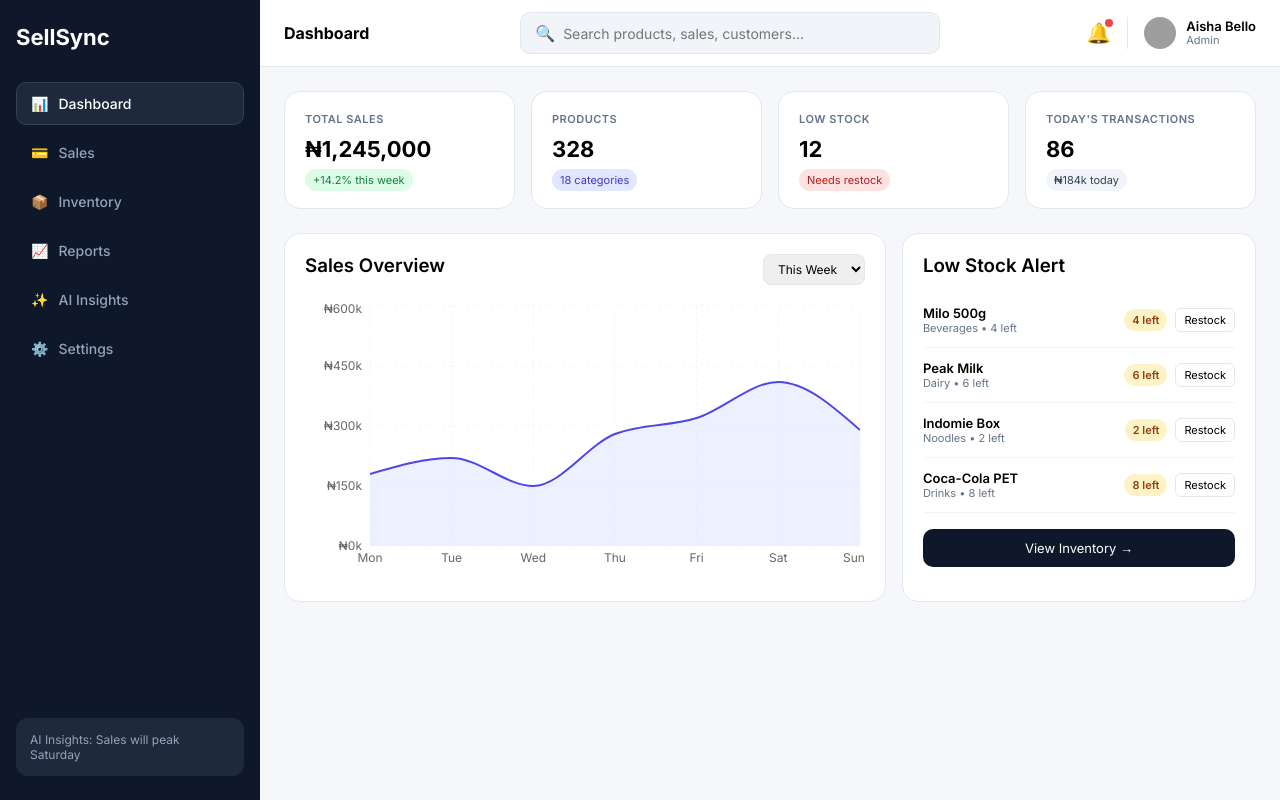
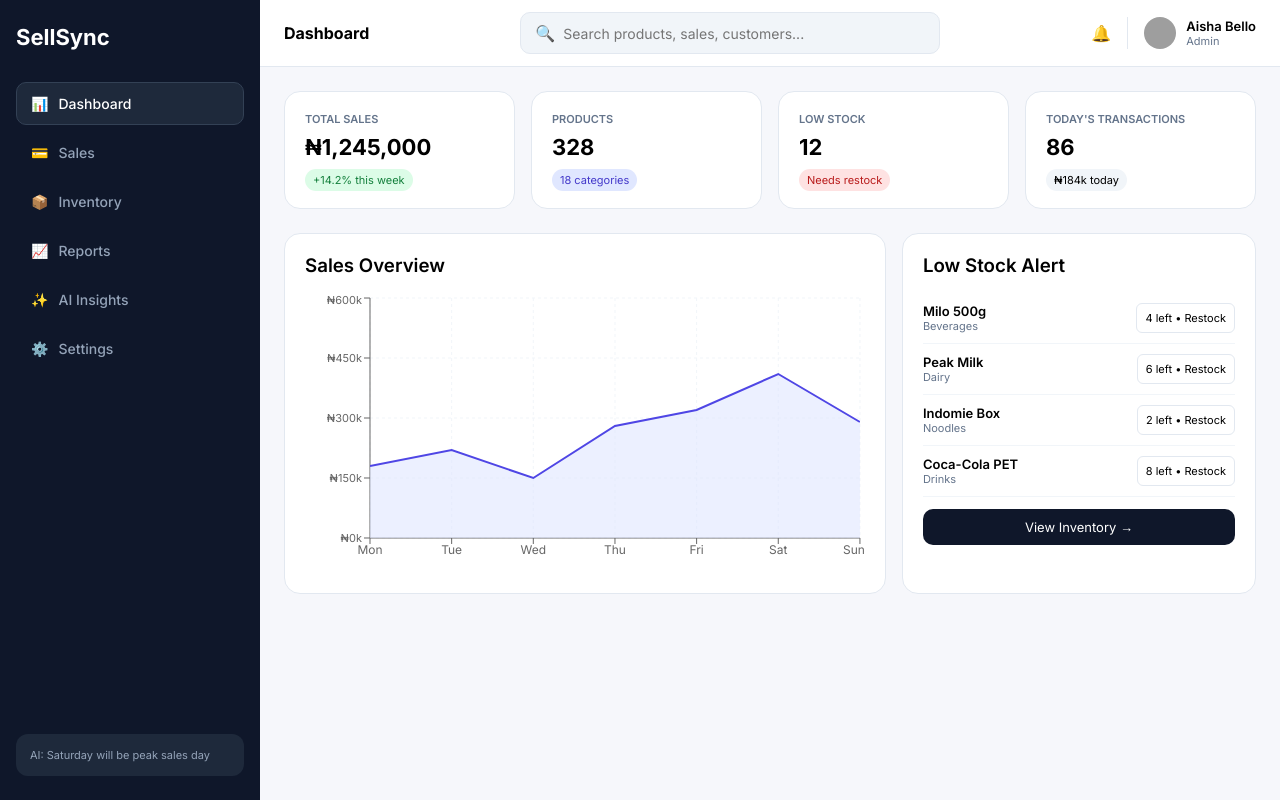
Before and after one commit to francisyakubu563-lab/Sellsync, a React (Vite) app: page / in a window 1280 px wide. Built offline with nearby package versions, Linux system fonts and the light colour scheme; grey boxes are pictures that could not be loaded.

Commit message:
Refactor inventory management and sales overview

```diff
--- a/src/App.jsx
+++ b/src/App.jsx
@@ -1,5 +1,5 @@
 import { useState, useMemo } from 'react'
-import { AreaChart, Area, XAxis, YAxis, CartesianGrid, Tooltip, ResponsiveContainer } from 'recharts'
+import { AreaChart, Area, BarChart, Bar, XAxis, YAxis, CartesianGrid, Tooltip, ResponsiveContainer } from 'recharts'
 
 const salesData = [
   { name: 'Mon', sales: 180000 }, { name: 'Tue', sales: 220000 },
@@ -7,25 +7,28 @@ const salesData = [
   { name: 'Fri', sales: 320000 }, { name: 'Sat', sales: 410000 },
   { name: 'Sun', sales: 290000 },
 ]
-const initialStock = [
-  { product: 'Milo 500g', stock: 4, category: 'Beverages' },
-  { product: 'Peak Milk', stock: 6, category: 'Dairy' },
-  { product: 'Indomie Box', stock: 2, category: 'Noodles' },
-  { product: 'Coca-Cola PET', stock: 8, category: 'Drinks' },
-]
+const salesByCat = [{name:'Drinks',value:320},{name:'Noodles',value:280},{name:'Dairy',value:180},{name:'Beverages',value:240}]
 
 export default function App() {
   const [active, setActive] = useState('Dashboard')
   const [search, setSearch] = useState('')
   const [showNotif, setShowNotif] = useState(false)
   const [toast, setToast] = useState('')
-  const [stock, setStock] = useState(initialStock)
+  const [inventory, setInventory] = useState([
+    { id:1, product: 'Milo 500g', stock: 4, category: 'Beverages', price: 2500 },
+    { id:2, product: 'Peak Milk', stock: 6, category: 'Dairy', price: 1800 },
+    { id:3, product: 'Indomie Box', stock: 2, category: 'Noodles', price: 4200 },
+    { id:4, product: 'Coca-Cola PET', stock: 8, category: 'Drinks', price: 300 },
+    { id:5, product: 'Golden Morn', stock: 15, category: 'Cereals', price: 1900 },
+  ])
+  const [transactions] = useState([
+    { id:'#TRX-8821', customer:'Tunde Ola', amount:42000, status:'Completed' },
+    { id:'#TRX-8820', customer:'Blessing J.', amount:15500, status:'Completed' },
+    { id:'#TRX-8819', customer:'Musa Ibrahim', amount:8300, status:'Pending' },
+  ])
 
-  const showToast = (msg) => { setToast(msg); setTimeout(()=>setToast(''), 2500) }
-
-  const filteredStock = useMemo(() =>
-    stock.filter(s => s.product.toLowerCase().includes(search.toLowerCase())), [search, stock]
-  )
+  const showToast = (m) => { setToast(m); setTimeout(()=>setToast(''), 2500) }
+  const filteredInv = useMemo(()=> inventory.filter(i=> i.product.toLowerCase().includes(search.toLowerCase())), [search, inventory])
 
   const menu = [
     { id: 'Dashboard', icon: '📊' }, { id: 'Sales', icon: '💳' },
@@ -38,7 +41,8 @@ export default function App() {
       <style>{`
         @import url('https://fonts.googleapis.com/css2?family=Inter:wght@400;500;600;700&display=swap');
         *{margin:0;padding:0;box-sizing:border-box;font-family:Inter,sans-serif}
-        .layout{display:flex;min-height:100vh;background:#f6f7fb}
+        body{background:#f6f7fb}
+       .layout{display:flex;min-height:100vh}
        .sidebar{width:260px;background:#0f172a;color:white;padding:24px 16px;position:fixed;height:100vh;z-index:20;display:flex;flex-direction:column}
        .main{flex:1;margin-left:260px;min-width:0}
        .topbar{background:white;border-bottom:1px solid #e2e8f0;padding:12px 24px;display:flex;align-items:center;justify-content:space-between;gap:12px;position:sticky;top:0;z-index:10}
@@ -47,101 +51,73 @@ export default function App() {
        .search:focus-within{border-color:#4f46e5;background:white}
        .cards{display:grid;grid-template-columns:repeat(4,1fr);gap:16px;padding:24px}
        .card{background:white;border:1px solid #e2e8f0;border-radius:16px;padding:20px;cursor:pointer;transition:.2s}
-        .card:hover{transform:translateY(-2px);box-shadow:0 8px 24px rgba(0,0,0,.06);border-color:#cbd5e1}
-        .card h4{color:#64748b;font-size:11px;font-weight:600;letter-spacing:.5px;text-transform:uppercase}
-        .card h2{font-size:22px;margin:10px 0 6px;font-weight:700}
+       .card:hover{transform:translateY(-2px);box-shadow:0 8px 24px rgba(0,0,0,.06)}
+       .box{background:white;border:1px solid #e2e8f0;border-radius:16px;padding:20px}
        .grid2{display:grid;grid-template-columns:1.7fr 1fr;gap:16px;padding:0 24px 24px}
-        .box{background:white;border:1px solid #e2e8f0;border-radius:16px;padding:20px}
-        .btn{width:100%;background:#0f172a;color:white;border:0;padding:11px;border-radius:10px;font-size:13px;cursor:pointer;transition:.2s}
+       .btn{background:#0f172a;color:white;border:0;padding:10px 16px;border-radius:10px;font-size:13px;cursor:pointer}
        .btn:hover{background:#1e293b}
-        .btn:active{transform:scale(.98)}
        .menuItem{padding:12px 14px;border-radius:10px;cursor:pointer;margin-bottom:6px;display:flex;gap:10px;align-items:center;font-size:14px;font-weight:500;transition:.2s}
-        .menuItem:hover{background:#1e293b;color:white}
-        .toast{position:fixed;bottom:24px;left:50%;transform:translateX(-50%);background:#0f172a;color:white;padding:12px 20px;border-radius:10px;font-size:13px;z-index:50;box-shadow:0 10px 30px rgba(0,0,0,.2)}
-        @media(max-width:900px){.cards{grid-template-columns:repeat(2,1fr)}.grid2{grid-template-columns:1fr}.sidebar{display:none}.main{margin-left:0}}
+       .toast{position:fixed;bottom:24px;left:50%;transform:translateX(-50%);background:#0f172a;color:white;padding:12px 20px;border-radius:10px;font-size:13px;z-index:50}
+        table{width:100%;border-collapse:collapse;font-size:13px}
+        th{color:#64748b;font-weight:600;text-align:left;padding:12px;border-bottom:1px solid #e2e8f0;font-size:11px;text-transform:uppercase}
+        td{padding:12px;border-bottom:1px solid #f1f5f9}
+        @media(max-width:900px){.cards{grid-template-columns:1fr 1fr}.grid2{grid-template-columns:1fr}.sidebar{display:none}.main{margin-left:0}}
       `}</style>
 
       <div className="layout">
         <aside className="sidebar">
           <h1 style={{fontSize:'22px',fontWeight:'700',marginBottom:'32px'}}>SellSync</h1>
-          <div style={{flex:1}}>
-            {menu.map(m => (
-              <div key={m.id} onClick={()=>{setActive(m.id); showToast(`${m.id} clicked`)}}
-                className="menuItem" style={{background: active===m.id ? '#1e293b' : 'transparent', color: active===m.id ? 'white' : '#94a3b8', border: active===m.id ? '1px solid #334155' : '1px solid transparent'}}>
-                <span>{m.icon}</span> {m.id}
-              </div>
-            ))}
-          </div>
-          <div style={{background:'#1e293b',padding:'14px',borderRadius:'12px',fontSize:'12px',color:'#94a3b8'}}>AI Insights: Sales will peak Saturday</div>
+          <div style={{flex:1}}>{menu.map(m=><div key={m.id} onClick={()=>setActive(m.id)} className="menuItem" style={{background:active===m.id?'#1e293b':'transparent',color:active===m.id?'white':'#94a3b8',border:active===m.id?'1px solid #334155':'1px solid transparent'}}><span>{m.icon}</span>{m.id}</div>)}</div>
+          <div style={{background:'#1e293b',padding:'14px',borderRadius:'12px',fontSize:'11px',color:'#94a3b8'}}>AI: Saturday will be peak sales day</div>
         </aside>
 
         <main className="main">
           <div className="topbar">
-            <div style={{fontWeight:700, minWidth:'90px'}}>{active}</div>
-            <div className="search">
-              <span>🔍</span>
-              <input value={search} onChange={e=>setSearch(e.target.value)} placeholder="Search products, sales, customers..." />
-            </div>
+            <div style={{fontWeight:700}}>{active}</div>
+            <div className="search"><span>🔍</span><input value={search} onChange={e=>setSearch(e.target.value)} placeholder="Search products, sales, customers..." /></div>
             <div style={{display:'flex',alignItems:'center',gap:'16px'}}>
-              <div style={{position:'relative'}}>
-                <div onClick={()=>setShowNotif(!showNotif)} style={{fontSize:'20px',cursor:'pointer',position:'relative'}}>🔔<span style={{position:'absolute',top:-2,right:-2,width:'8px',height:'8px',background:'#ef4444',borderRadius:'50%'}}></span></div>
-                {showNotif && <div style={{position:'absolute',right:0,top:'36px',width:'280px',background:'white',border:'1px solid #e2e8f0',borderRadius:'12px',padding:'12px',boxShadow:'0 10px 30px rgba(0,0,0,.1)',zIndex:20}}>
-                  <div style={{fontWeight:600,fontSize:'13px',marginBottom:'8px'}}>Notifications</div>
-                  <div style={{fontSize:'12px',padding:'8px 0',borderBottom:'1px solid #f1f5f9'}}>⚠️ Milo 500g is low (4 left)</div>
-                  <div style={{fontSize:'12px',padding:'8px 0'}}>✅ New sale: ₦42,000 - Indomie</div>
-                </div>}
-              </div>
-              <div onClick={()=>showToast('Profile settings coming soon')} style={{display:'flex',alignItems:'center',gap:'10px',borderLeft:'1px solid #e2e8f0',paddingLeft:'16px',cursor:'pointer'}}>
-                <img src="https://i.pravatar.cc/100?img=33" style={{width:'32px',height:'32px',borderRadius:'50%'}} />
-                <div style={{lineHeight:1.2}}><div style={{fontSize:'13px',fontWeight:600}}>Aisha Bello</div><div style={{fontSize:'11px',color:'#64748b'}}>Admin</div></div>
-              </div>
+              <div style={{position:'relative'}}><div onClick={()=>setShowNotif(!showNotif)} style={{cursor:'pointer'}}>🔔</div>{showNotif && <div style={{position:'absolute',right:0,top:36,width:280,background:'white',border:'1px solid #e2e8f0',borderRadius:12,padding:12,boxShadow:'0 10px 30px rgba(0,0,0,.1)'}}><div style={{fontWeight:600,fontSize:13,marginBottom:8}}>Notifications</div><div style={{fontSize:12,padding:'6px 0'}}>⚠️ Milo 500g low stock</div><div style={{fontSize:12,padding:'6px 0'}}>✅ ₦42k sale - Indomie</div></div>}</div>
+              <div style={{display:'flex',alignItems:'center',gap:10,borderLeft:'1px solid #e2e8f0',paddingLeft:16}}><img src="https://i.pravatar.cc/100?img=33" style={{width:32,height:32,borderRadius:'50%'}} /><div><div style={{fontSize:13,fontWeight:600}}>Aisha Bello</div><div style={{fontSize:11,color:'#64748b'}}>Admin</div></div></div>
             </div>
           </div>
 
-          {active === 'Dashboard' ? (
+          {active === 'Dashboard' && (
             <>
               <div className="cards">
-                <div className="card" onClick={()=>showToast('Total sales details opened')}><h4>Total Sales</h4><h2>₦1,245,000</h2><span style={{background:'#dcfce7',color:'#15803d',fontSize:'11px',padding:'4px 8px',borderRadius:'20px'}}>+14.2% this week</span></div>
-                <div className="card" onClick={()=>{setActive('Inventory'); showToast('Going to Inventory')}}><h4>Products</h4><h2>328</h2><span style={{background:'#e0e7ff',color:'#4338ca',fontSize:'11px',padding:'4px 8px',borderRadius:'20px'}}>18 categories</span></div>
-                <div className="card" onClick={()=>showToast('12 items need restock')}><h4>Low Stock</h4><h2>12</h2><span style={{background:'#fee2e2',color:'#b91c1c',fontSize:'11px',padding:'4px 8px',borderRadius:'20px'}}>Needs restock</span></div>
-                <div className="card" onClick={()=>setActive('Sales')}><h4>Today's Transactions</h4><h2>86</h2><span style={{background:'#f1f5f9',color:'#334155',fontSize:'11px',padding:'4px 8px',borderRadius:'20px'}}>₦184k today</span></div>
+                <div className="card" onClick={()=>showToast('Opening sales details')}><div style={{fontSize:11,color:'#64748b',fontWeight:600}}>TOTAL SALES</div><div style={{fontSize:22,fontWeight:700,margin:'8px 0'}}>₦1,245,000</div><span style={{background:'#dcfce7',color:'#15803d',padding:'4px 8px',borderRadius:20,fontSize:11}}>+14.2% this week</span></div>
+                <div className="card" onClick={()=>setActive('Inventory')}><div style={{fontSize:11,color:'#64748b',fontWeight:600}}>PRODUCTS</div><div style={{fontSize:22,fontWeight:700,margin:'8px 0'}}>328</div><span style={{background:'#e0e7ff',color:'#4338ca',padding:'4px 8px',borderRadius:20,fontSize:11}}>18 categories</span></div>
+                <div className="card" onClick={()=>setActive('Inventory')}><div style={{fontSize:11,color:'#64748b',fontWeight:600}}>LOW STOCK</div><div style={{fontSize:22,fontWeight:700,margin:'8px 0'}}>12</div><span style={{background:'#fee2e2',color:'#b91c1c',padding:'4px 8px',borderRadius:20,fontSize:11}}>Needs restock</span></div>
+                <div className="card" onClick={()=>setActive('Sales')}><div style={{fontSize:11,color:'#64748b',fontWeight:600}}>TODAY'S TRANSACTIONS</div><div style={{fontSize:22,fontWeight:700,margin:'8px 0'}}>86</div><span style={{background:'#f1f5f9',padding:'4px 8px',borderRadius:20,fontSize:11}}>₦184k today</span></div>
               </div>
-
               <div className="grid2">
-                <div className="box">
-                  <div style={{display:'flex',justifyContent:'space-between',marginBottom:'16px'}}><h3 style={{fontWeight:600}}>Sales Overview</h3><select onChange={e=>showToast(`Filter: ${e.target.value}`)} style={{border:'1px solid #e2e8f0',borderRadius:'8px',padding:'6px 10px',fontSize:'12px'}}><option>This Week</option><option>Last Week</option></select></div>
-                  <ResponsiveContainer width="100%" height={280}><AreaChart data={salesData}><CartesianGrid strokeDasharray="3 3" stroke="#f1f5f9" /><XAxis dataKey="name" tick={{fontSize:12}} axisLine={false} tickLine={false} /><YAxis tick={{fontSize:12}} axisLine={false} tickLine={false} tickFormatter={v=>`₦${v/1000}k`} /><Tooltip formatter={v=>[`₦${v.toLocaleString()}`,'Sales']} /><Area type="monotone" dataKey="sales" stroke="#4f46e5" fill="#e0e7ff" strokeWidth={2} /></AreaChart></ResponsiveContainer>
-                </div>
-
-                <div className="box">
-                  <h3 style={{fontWeight:600,marginBottom:'16px'}}>Low Stock Alert {search && `(${filteredStock.length})`}</h3>
-                  {filteredStock.length === 0 && <div style={{fontSize:'13px',color:'#64748b',padding:'20px 0',textAlign:'center'}}>No products found for "{search}"</div>}
-                  {filteredStock.map((item,i)=>(
-                    <div key={i} style={{display:'flex',justifyContent:'space-between',alignItems:'center',padding:'12px 0',borderBottom:'1px solid #f1f5f9'}}>
-                      <div><div style={{fontSize:'13px',fontWeight:600}}>{item.product}</div><div style={{fontSize:'11px',color:'#64748b'}}>{item.category} • {item.stock} left</div></div>
-                      <div style={{display:'flex',gap:'8px',alignItems:'center'}}>
-                        <span style={{background:'#fef3c7',color:'#92400e',fontSize:'11px',padding:'4px 8px',borderRadius:'20px',fontWeight:600}}>{item.stock} left</span>
-                        <button onClick={()=>{setStock(stock.map(s=> s.product===item.product ? {...s, stock: s.stock+10} : s)); showToast(`${item.product} restocked +10`)}} style={{border:'1px solid #e2e8f0',background:'white',borderRadius:'6px',padding:'4px 8px',cursor:'pointer',fontSize:'11px'}}>Restock</button>
-                      </div>
-                    </div>
-                  ))}
-                  <button className="btn" style={{marginTop:'16px'}} onClick={()=>{setActive('Inventory'); showToast('Opening full inventory')}}>View Inventory →</button>
-                </div>
+                <div className="box"><h3 style={{fontWeight:600,marginBottom:16}}>Sales Overview</h3><ResponsiveContainer width="100%" height={280}><AreaChart data={salesData}><CartesianGrid strokeDasharray="3 3" stroke="#f1f5f9" /><XAxis dataKey="name" tick={{fontSize:12}} /><YAxis tick={{fontSize:11}} tickFormatter={v=>`₦${v/1000}k`} /><Tooltip /><Area dataKey="sales" stroke="#4f46e5" fill="#e0e7ff" strokeWidth={2} /></AreaChart></ResponsiveContainer></div>
+                <div className="box"><h3 style={{fontWeight:600,marginBottom:16}}>Low Stock Alert</h3>{filteredInv.slice(0,4).map((i,idx)=><div key={idx} style={{display:'flex',justifyContent:'space-between',padding:'10px 0',borderBottom:'1px solid #f1f5f9'}}><div><div style={{fontSize:13,fontWeight:600}}>{i.product}</div><div style={{fontSize:11,color:'#64748b'}}>{i.category}</div></div><button onClick={()=>{setInventory(inventory.map(x=>x.id===i.id?{...x,stock:x.stock+10}:x)); showToast(`${i.product} restocked`)}} style={{border:'1px solid #e2e8f0',background:'white',borderRadius:6,padding:'4px 8px',fontSize:11,cursor:'pointer'}}>{i.stock} left • Restock</button></div>)}<button className="btn" style={{width:'100%',marginTop:12}} onClick={()=>setActive('Inventory')}>View Inventory →</button></div>
               </div>
             </>
-          ) : (
-            <div style={{padding:'40px 24px'}}>
-              <div className="box" style={{textAlign:'center',padding:'60px 20px'}}>
-                <div style={{fontSize:'48px',marginBottom:'12px'}}>{menu.find(m=>m.id===active)?.icon}</div>
-                <h2 style={{marginBottom:'8px'}}>{active} Page</h2>
-                <p style={{color:'#64748b',fontSize:'14px',marginBottom:'20px'}}>This is the {active} section. Content is interactive and ready for backend integration.</p>
-                <button className="btn" style={{width:'auto',padding:'10px 20px'}} onClick={()=>setActive('Dashboard')}>← Back to Dashboard</button>
-              </div>
-            </div>
           )}
+
+          {active === 'Sales' && (
+            <div style={{padding:24}}><div className="box"><h3 style={{marginBottom:16}}>Recent Transactions</h3><table><thead><tr><th>ID</th><th>Customer</th><th>Amount</th><th>Status</th><th>Action</th></tr></thead><tbody>{transactions.map(t=><tr key={t.id}><td>{t.id}</td><td>{t.customer}</td><td>₦{t.amount.toLocaleString()}</td><td><span style={{background: t.status==='Completed'?'#dcfce7':'#fef3c7',padding:'4px 8px',borderRadius:20,fontSize:11}}>{t.status}</span></td><td><button onClick={()=>showToast(`Viewing ${t.id}`)} style={{border:0,background:'#f1f5f9',padding:'6px 10px',borderRadius:6,cursor:'pointer'}}>View</button></td></tr>)}</tbody></table></div></div>
+          )}
+
+          {active === 'Inventory' && (
+            <div style={{padding:24}}><div className="box"><div style={{display:'flex',justifyContent:'space-between',marginBottom:16}}><h3>Inventory ({filteredInv.length})</h3><button className="btn" onClick={()=>{const name=prompt('Product name?'); if(name) setInventory([...inventory,{id:Date.now(),product:name,stock:10,category:'New',price:1000}]);}}> + Add Product</button></div><table><thead><tr><th>Product</th><th>Category</th><th>Price</th><th>Stock</th><th>Actions</th></tr></thead><tbody>{filteredInv.map(item=><tr key={item.id}><td style={{fontWeight:600}}>{item.product}</td><td>{item.category}</td><td>₦{item.price.toLocaleString()}</td><td><span style={{background:item.stock<10?'#fee2e2':'#dcfce7',padding:'4px 8px',borderRadius:20,fontSize:11}}>{item.stock}</span></td><td><button onClick={()=>setInventory(inventory.map(x=>x.id===item.id?{...x,stock:x.stock+1}:x))} style={{marginRight:6,border:'1px solid #e2e8f0',padding:'4px 8px',borderRadius:6,cursor:'pointer'}}>+1</button><button onClick={()=>setInventory(inventory.filter(x=>x.id!==item.id))} style={{border:'1px solid #fee2e2',color:'#b91c1c',padding:'4px 8px',borderRadius:6,cursor:'pointer'}}>Delete</button></td></tr>)}</tbody></table></div></div>
+          )}
+
+          {active === 'Reports' && (
+            <div style={{padding:24}}><div className="box"><h3 style={{marginBottom:16}}>Sales by Category</h3><ResponsiveContainer width="100%" height={300}><BarChart data={salesByCat}><CartesianGrid stroke="#f1f5f9"/><XAxis dataKey="name"/><YAxis/><Tooltip/><Bar dataKey="value" fill="#4f46e5" radius={[8,8,0,0]} /></BarChart></ResponsiveContainer><button className="btn" style={{marginTop:16}} onClick={()=>showToast('Report downloaded')}>Download Report</button></div></div>
+          )}
+
+          {active === 'AI Insights' && (
+            <div style={{padding:24}}><div className="box"><h3>✨ AI Predictions</h3><div style={{marginTop:16,display:'grid',gap:12}}><div style={{background:'#f0fdf4',padding:16,borderRadius:12,border:'1px solid #bbf7d0'}}><b>High Demand Predicted:</b> Indomie & Coke will spike this weekend (+32%)</div><div style={{background:'#eff6ff',padding:16,borderRadius:12,border:'1px solid #bfdbfe'}}><b>Restock Suggestion:</b> Order 50 units of Milo before Friday</div><div style={{background:'#fefce8',padding:16,borderRadius:12,border:'1px solid #fde68a'}}><b>Customer Trend:</b> Evening sales up 18% — consider extended hours</div></div></div></div>
+          )}
+
+          {active === 'Settings' && (
+            <div style={{padding:24}}><div className="box" style={{maxWidth:500}}><h3 style={{marginBottom:16}}>Store Settings</h3><label style={{fontSize:12,fontWeight:600}}>Store Name</label><input defaultValue="SellSync Retail" style={{width:'100%',padding:'10px',border:'1px solid #e2e8f0',borderRadius:8,margin:'6px 0 12px'}} /><label style={{fontSize:12,fontWeight:600}}>Currency</label><select style={{width:'100%',padding:'10px',border:'1px solid #e2e8f0',borderRadius:8,margin:'6px 0 12px'}}><option>NGN (₦)</option><option>USD ($)</option></select><button className="btn" style={{width:'100%'}} onClick={()=>showToast('Settings saved')}>Save Changes</button></div></div>
+          )}
+
         </main>
       </div>
-
       {toast && <div className="toast">✅ {toast}</div>}
     </>
   )
```
Lines whose indentation alone changed are shown as unchanged.
